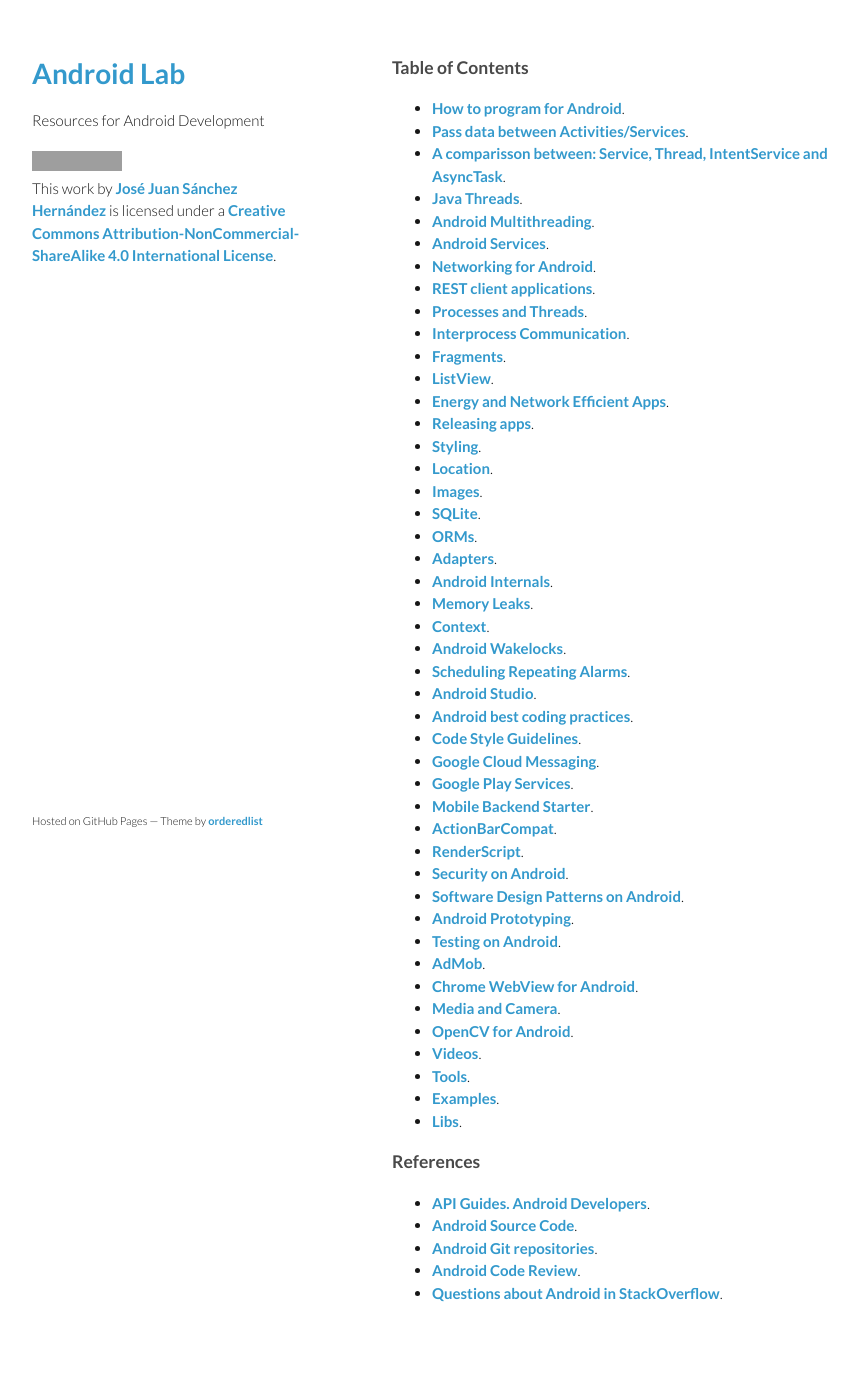
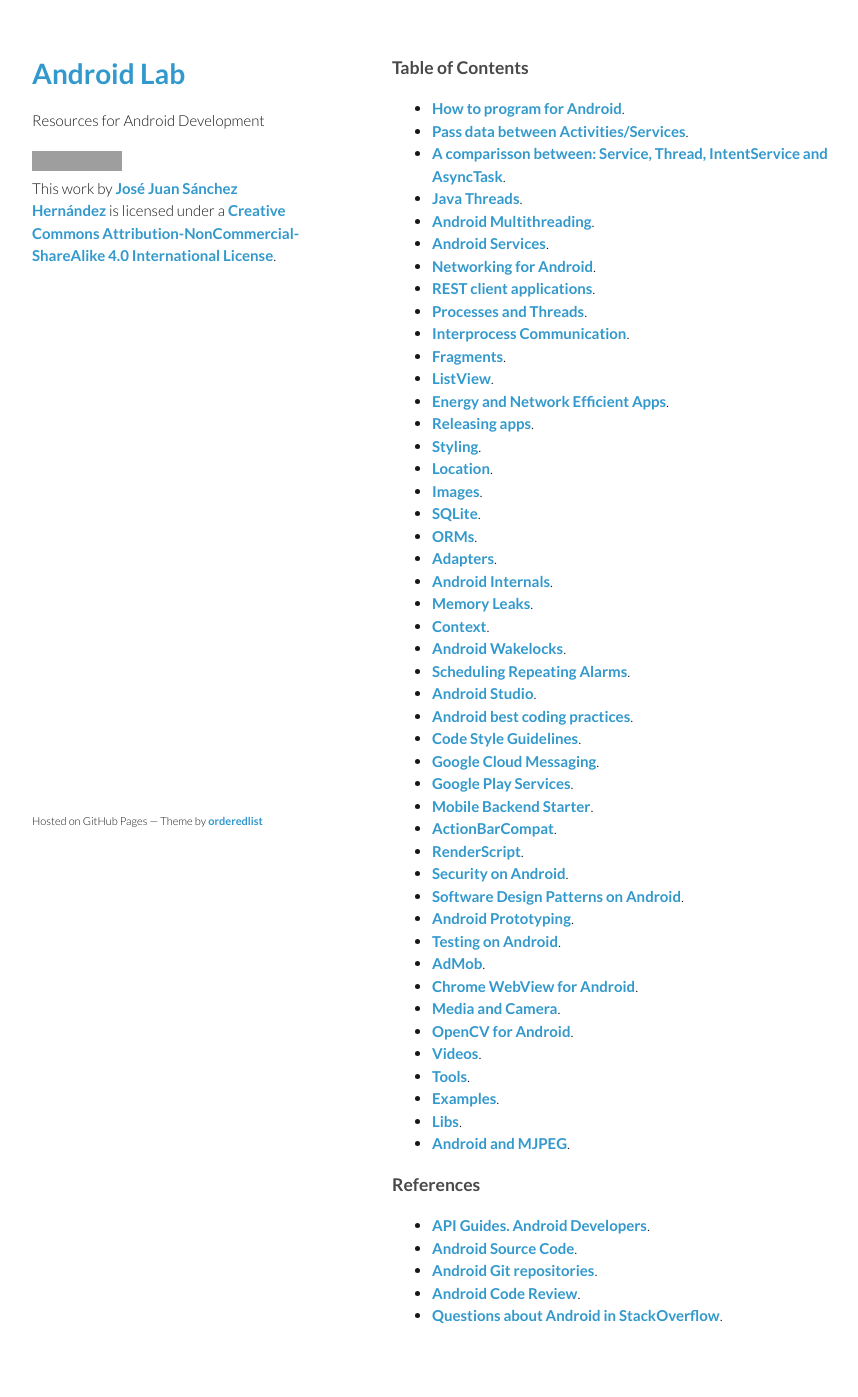
Before and after one commit to josejuansanchez/josejuansanchez.github.io, a Jekyll site: the page built from androidlab/index.md, in a window 1280 px wide. Shown: the whole page, without its empty margins (178-1036 px from the left). Built offline with Jekyll 4.4.1, drawn with Linux system fonts in a browser that asks for light colours; before the commit the page ends 1374 px from its top, so only the background shows below that; grey boxes are pictures that could not be loaded.

Commit message:
Update index.md

```diff
--- a/androidlab/index.md
+++ b/androidlab/index.md
@@ -50,6 +50,7 @@
   - [Tools](tools).
   - [Examples](examples).
   - [Libs](libs).
+  - [Android and MJPEG](mjpeg).
 
 
 ### References
```
